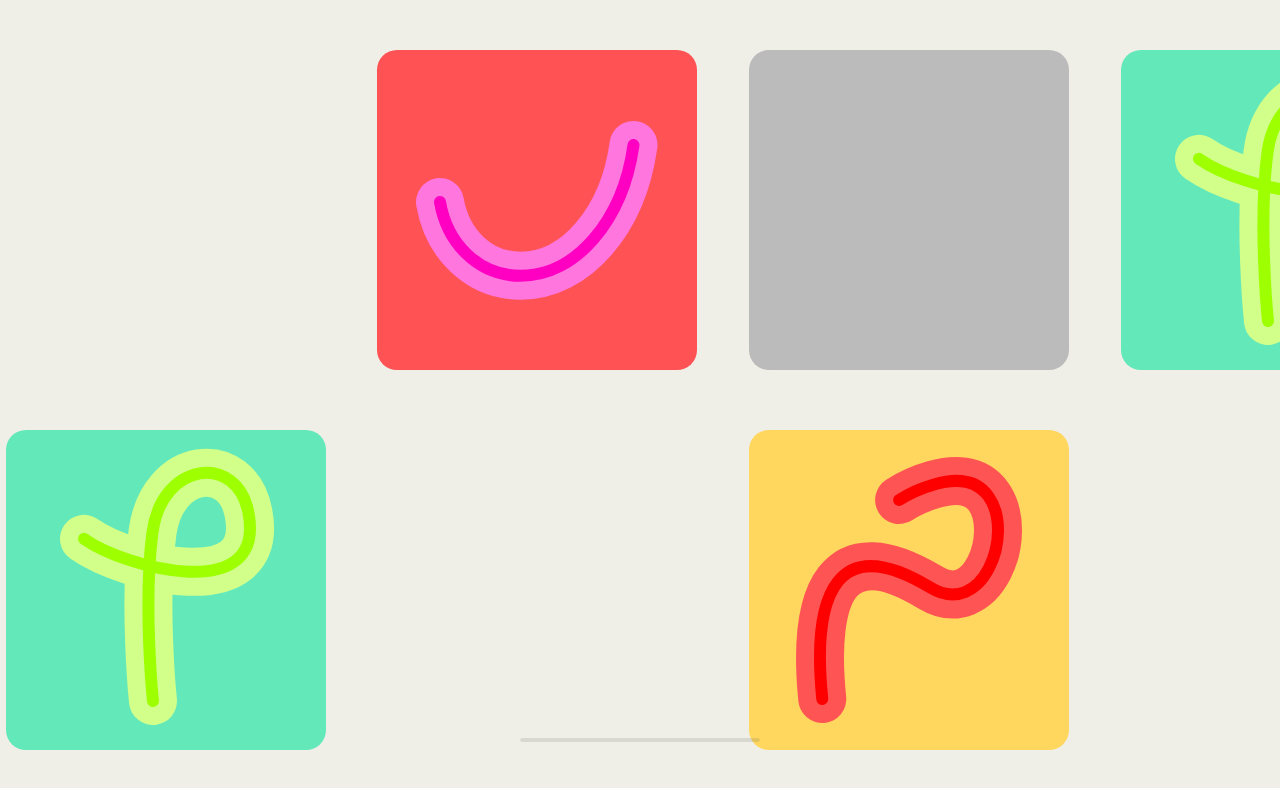
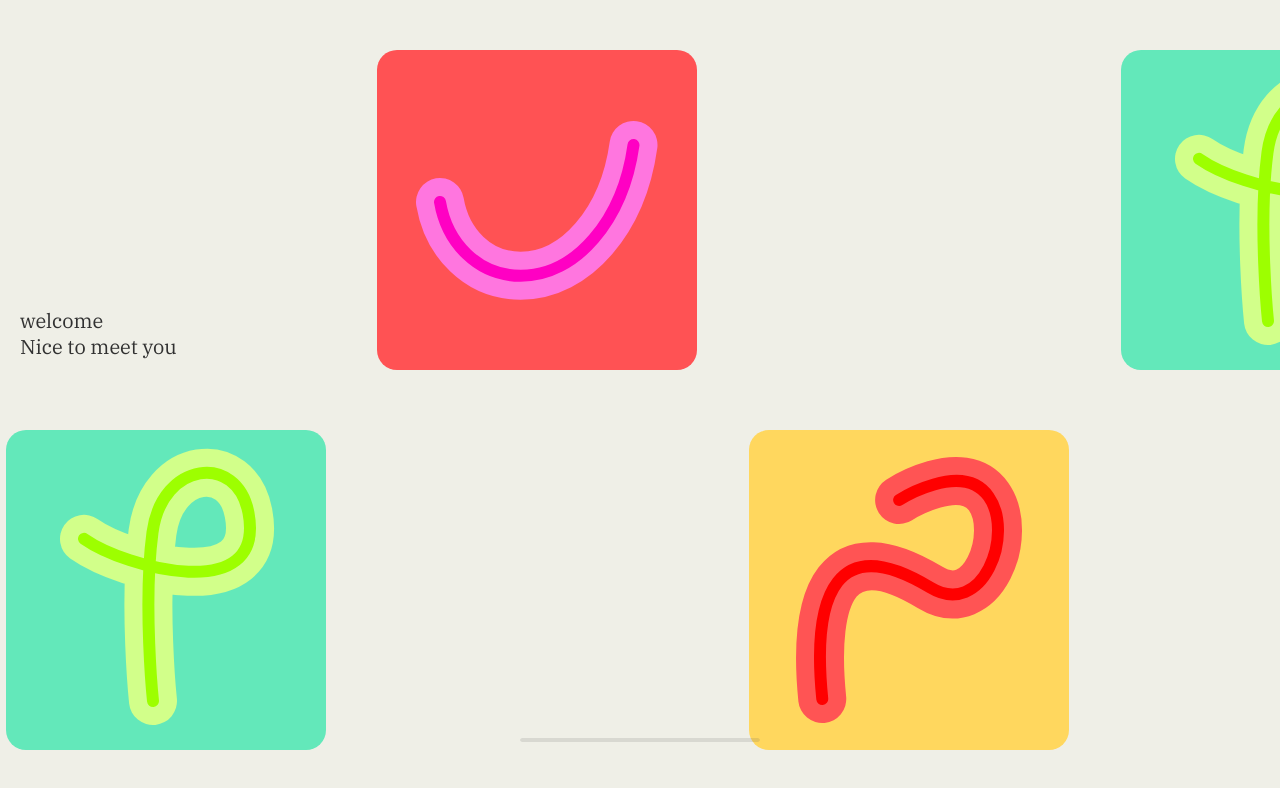
Before and after one commit to Upper-Hank/sticker, a React (Vite) app: page / in a window 1280 px wide. Shown: the top 788 px of the page. Built offline with nearby package versions, Linux system fonts and the light colour scheme.

Commit message:
新增了grid的文字模块；修复了非首轮的ticket right part滑入动画缺失；增加了ticket的card交互动画

```diff
--- a/src/App.css
+++ b/src/App.css
@@ -42,6 +42,43 @@
   display: flex;
   justify-content: center;
   align-items: center;
+}
+
+.grid-text {
+  z-index: 1;
+  display: flex;
+  flex-direction: column;
+  color: #313131;
+  box-sizing: border-box;
+  pointer-events: none;
+  font-family: "IBM Plex Serif", serif;
+  font-size: 20px;
+  font-weight: 400;
+  line-height: 1.3;
+}
+
+.grid-text--left-top {
+  justify-content: flex-start;
+  padding: 20px;
+}
+
+.grid-text--left-top,
+.grid-text--left-bottom {
+  align-items: flex-start;
+}
+
+.grid-text--left-bottom {
+  justify-content: flex-end;
+  padding: 20px;
+}
+
+.grid-text-line {
+  display: block;
+  white-space: nowrap;
+}
+
+.grid-text-word {
+  display: inline-block;
 }
 
 /* ===== Right Panel ===== */
--- a/src/App.jsx
+++ b/src/App.jsx
@@ -4,7 +4,7 @@ import { ScrollTrigger } from 'gsap/ScrollTrigger'
 import { ScrollToPlugin } from 'gsap/ScrollToPlugin'
 import { Draggable } from 'gsap/Draggable'
 import { InertiaPlugin } from 'gsap/InertiaPlugin'
-import { cells, getCellConfig, selectedCard as selectedCardKey } from './data/gridConfig'
+import { cells, getCellConfig, textBlocks, selectedCard as selectedCardKey } from './data/gridConfig'
 import tickets from './data/tickets.json'
 import Card from './components/Card/Card'
 import Graphic from './components/Graphic/Graphic'
@@ -110,6 +110,7 @@ function DesktopApp() {
         defaults: { ease: 'back.out(1.7)' },
         onComplete() {
           scrollBaseRef.current = window.scrollY
+          revealVisibleTextBlocks()
         },
       })
       introTlRef.current = introTl
@@ -133,6 +134,36 @@ function DesktopApp() {
 
         introTl.set(card, { willChange: 'auto', clearProps: 'willChange' }, t + 0.8)
       })
+
+      const textBlocksEls = gsap.utils.toArray('.grid-text')
+      let revealedTextBlocks = new WeakSet()
+      let hasStartedScrolling = false
+
+      gsap.set('.grid-text-word', { autoAlpha: 0, y: 8 })
+
+      const revealVisibleTextBlocks = () => {
+        textBlocksEls.forEach((block) => {
+          if (revealedTextBlocks.has(block)) return
+
+          const rect = block.getBoundingClientRect()
+          const isVisible = (
+            rect.left < vw
+            && rect.right > 0
+            && rect.top < vh
+            && rect.bottom > 0
+          )
+          if (!isVisible) return
+
+          revealedTextBlocks.add(block)
+          gsap.to(block.querySelectorAll('.grid-text-word'), {
+            autoAlpha: 1,
+            y: 0,
+            duration: 0.45,
+            stagger: 0.05,
+            ease: 'power2.out',
+          })
+        })
+      }
 
       /* ===== Target cell & layout values ===== */
       const selectCell = grid.querySelector(`[data-cell="${selectedCardKey}"]`)
@@ -173,6 +204,7 @@ function DesktopApp() {
       const renderHorizontalGrid = (nextProgress) => {
         horizontalState.progress = nextProgress
         gsap.set(grid, { y: 0, x: stepGridTargetX * nextProgress })
+        if (hasStartedScrolling) revealVisibleTextBlocks()
         return nextProgress
       }
 
@@ -198,7 +230,7 @@ function DesktopApp() {
 
         tl1to2
           .set([gridPanel, selectedCard], { willChange: 'transform, width, height, border-radius, opacity' }, 0)
-          .to(`[data-cell]:not([data-cell="${selectedCardKey}"])`, { autoAlpha: 0, duration: 0.12 }, 0)
+          .to(`[data-cell]:not([data-cell="${selectedCardKey}"]), .grid-text`, { autoAlpha: 0, duration: 0.12 }, 0)
           .to(gridPanel, {
             left: panelTargetLeft,
             top: panelTargetTop,
@@ -222,7 +254,7 @@ function DesktopApp() {
             ease: 'power3.inOut',
           }, 0.04)
           .call(() => { rightPanel.style.display = 'flex' }, [], 0.28)
-          .set(rightPanel, { willChange: 'transform' }, 0.28)
+          .set(rightPanel, { autoAlpha: 1, willChange: 'transform' }, 0.28)
           .fromTo(rightPanel, { x: vw }, { x: 0, duration: 0.28, ease: 'power3.out' }, 0.28)
           .fromTo(ticketStage, { autoAlpha: 0 }, { autoAlpha: 1, duration: 0.02 }, 0.58)
           .fromTo(firstTicket, { autoAlpha: 0 }, { autoAlpha: 1, duration: 0.02 }, 0.58)
@@ -490,11 +522,11 @@ function DesktopApp() {
           scatterEls.forEach(el => gsap.set(el, { x: 0, y: 0, zIndex: 'auto' }))
           scatterPositionsRef.current = []
 
-          gsap.set(gridPanel, { clearProps: 'left,top,width,height,borderRadius,autoAlpha' })
+          gsap.set(gridPanel, { clearProps: 'left,top,width,height,borderRadius,opacity,visibility' })
           gsap.set(gridPanel, { autoAlpha: 1 })
-          gsap.set('[data-cell]', { clearProps: 'autoAlpha' })
+          gsap.set('[data-cell]', { clearProps: 'opacity,visibility' })
           gsap.set(grid, { x: 0, y: 0 })
-          gsap.set(rightPanel, { clearProps: 'x,autoAlpha', display: '' })
+          gsap.set(rightPanel, { clearProps: 'x,opacity,visibility', display: '' })
           gsap.set(ticketStage, { autoAlpha: 0 })
           gsap.set(stackItems, { x: 0, y: 0, rotation: 0, scale: 1, autoAlpha: 0 })
 
@@ -508,6 +540,12 @@ function DesktopApp() {
           setVisualTicketIndex(0)
           setIsAnimating(false)
 
+          revealedTextBlocks = new WeakSet()
+          hasStartedScrolling = false
+          gsap.set('.grid-text', { clearProps: 'opacity,visibility' })
+          gsap.killTweensOf('.grid-text-word')
+          gsap.set('.grid-text-word', { autoAlpha: 0, y: 8 })
+
           const cards = gsap.utils.toArray('.grid .card')
           gsap.killTweensOf(cards, 'autoAlpha,scale')
           cards.forEach((card) => {
@@ -515,7 +553,7 @@ function DesktopApp() {
               width: '',
               height: '',
               borderRadius: '',
-              clearProps: 'autoAlpha,scale,transform',
+              clearProps: 'opacity,visibility,transform',
             })
             const paths = card.querySelectorAll('.graphic-path')
             paths.forEach((path) => {
@@ -538,6 +576,7 @@ function DesktopApp() {
             defaults: { ease: 'back.out(1.7)' },
             onComplete() {
               scrollBaseRef.current = window.scrollY
+              revealVisibleTextBlocks()
             },
           })
           introTlRef.current = newIntroTl
@@ -676,6 +715,7 @@ function DesktopApp() {
         e.preventDefault()
         const effectiveDelta = Math.abs(e.deltaX) > Math.abs(e.deltaY) ? e.deltaX : e.deltaY
         if (s.gridProgress >= READY_PROGRESS && effectiveDelta > 0) return
+        if (effectiveDelta !== 0) hasStartedScrolling = true
         setHorizontalTarget(horizontalState.targetProgress + effectiveDelta * WHEEL_SENSITIVITY)
       }
 
@@ -775,8 +815,13 @@ function DesktopApp() {
     animationMapRef.current.set(card, tl)
   }
 
+  const canAnimateCard = () => {
+    const { isAnimating, phase } = stateRef.current
+    return !isAnimating && (phase === 'grid' || phase === 'ticket')
+  }
+
   const handlePointerDown = (e) => {
-    if (stateRef.current.isAnimating || stateRef.current.phase !== 'grid') return
+    if (!canAnimateCard()) return
 
     const card = e.currentTarget
 
@@ -791,7 +836,7 @@ function DesktopApp() {
   const handlePointerUp = (e) => {
     const card = e.currentTarget
 
-    if (stateRef.current.isAnimating || stateRef.current.phase !== 'grid') {
+    if (!canAnimateCard()) {
       pendingPressMapRef.current.delete(card)
       return
     }
@@ -911,7 +956,7 @@ function DesktopApp() {
                     style={{ gridRow: cell.row, gridColumn: cell.col }}
                     data-cell={cell.key}
                   >
-                    {cfg.type !== 'empty' && cfg.type !== 'placeholder' && (
+                    {cfg.type !== 'empty' && (
                       <Card
                         bgColor={cfg.bgColor}
                         onPointerDown={handlePointerDown}
@@ -921,10 +966,29 @@ function DesktopApp() {
                         <Graphic name={cfg.graphic} />
                       </Card>
                     )}
-                    {cfg.type === 'placeholder' && <Card bgColor="#BBBBBB" />}
                   </div>
                 )
               })}
+              {textBlocks.map((block) => (
+                <div
+                  key={block.key}
+                  className={`grid-text grid-text--${block.align}`}
+                  style={{
+                    gridRow: block.row,
+                    gridColumn: `${block.col} / span ${block.colSpan || 1}`,
+                  }}
+                >
+                  {block.lines.map(line => (
+                    <span key={line} className="grid-text-line">
+                      {line.split(' ').map((word, index, words) => (
+                        <span key={`${word}-${index}`} className="grid-text-word">
+                          {word}{index < words.length - 1 ? '\u00A0' : ''}
+                        </span>
+                      ))}
+                    </span>
+                  ))}
+                </div>
+              ))}
             </div>
           </div>
         </div>
@@ -956,7 +1020,12 @@ function DesktopApp() {
               ref={setStackRef(i)}
               style={{ zIndex: i + 1 }}
             >
-              <Ticket data={ticket} />
+              <Ticket
+                data={ticket}
+                onCardPointerDown={handlePointerDown}
+                onCardPointerUp={handlePointerUp}
+                onCardPointerLeave={handlePointerLeave}
+              />
             </div>
           ))}
         </div>
--- a/src/components/Ticket/Ticket.jsx
+++ b/src/components/Ticket/Ticket.jsx
@@ -3,13 +3,19 @@ import Graphic from '../Graphic/Graphic'
 import Logo from '../Graphic/Graphic'
 import './Ticket.css'
 
-function Ticket({ data }) {
+function Ticket({ data, onCardPointerDown, onCardPointerUp, onCardPointerLeave }) {
   const { bgColor, title, letter, intro, graphic, logo } = data
 
   return (
     <article className="ticket">
       <div className="ticket-left">
-        <Card bgColor={bgColor} size={480}>
+        <Card
+          bgColor={bgColor}
+          size={480}
+          onPointerDown={onCardPointerDown}
+          onPointerUp={onCardPointerUp}
+          onPointerLeave={onCardPointerLeave}
+        >
           <Graphic name={graphic} />
         </Card>
       </div>
--- a/src/data/gridConfig.js
+++ b/src/data/gridConfig.js
@@ -7,13 +7,45 @@ for (let r = 1; r <= 4; r++) {
 }
 
 const placements = {
-  U: { graphic: 'U', bgColor: '#FF5254', cells: ['R1C1', 'R2C2', 'R2C5', 'R2C9', 'R3C8', 'R4C4', 'R4C10'] },
+  U: { graphic: 'U', bgColor: '#FF5254', cells: ['R1C1', 'R2C2', 'R2C5', 'R2C9', 'R4C4'] },
   P1: { graphic: 'P1', bgColor: '#FFD75E', cells: ['R1C7', 'R2C11', 'R3C3', 'R4C9'] },
-  P2: { graphic: 'P2', bgColor: '#63E8BA', cells: ['R1C6', 'R1C10', 'R2C4', 'R3C1', 'R3C12', 'R4C7'] },
+  P2: { graphic: 'P2', bgColor: '#63E8BA', cells: ['R1C6', 'R1C10', 'R2C4', 'R3C1', 'R3C8', 'R3C12', 'R4C7'] },
   E: { graphic: 'E', bgColor: '#6ECAFF', cells: ['R1C4', 'R2C8', 'R3C5', 'R4C2', 'R4C12'] },
-  R: { graphic: 'R', bgColor: '#A58AE8', cells: ['R1C2', 'R2C10', 'R3C6', 'R3C10'] },
-  placeholder: { cells: ['R1C5', 'R1C12', 'R2C3', 'R3C9', 'R4C6'] },
+  R: { graphic: 'R', bgColor: '#A58AE8', cells: ['R1C2', 'R2C10', 'R3C6'] },
 }
+
+const textBlocks = [
+  {
+    key: 'welcome',
+    row: 2,
+    col: 1,
+    align: 'left-bottom',
+    lines: ['welcome', 'Nice to meet you'],
+  },
+  {
+    key: 'experience',
+    row: 2,
+    col: 6,
+    colSpan: 2,
+    align: 'left-top',
+    lines: [
+      'This is an experience like no other.',
+      'I’m glad you’re here to see it.',
+      'Try clicking these cards.',
+    ],
+  },
+  {
+    key: 'next-journey',
+    row: 3,
+    col: 9,
+    colSpan: 2,
+    align: 'left-top',
+    lines: [
+      'Perhaps it’s time for the next part of our journey.',
+      'Try clicking the button.',
+    ],
+  },
+]
 
 const selectedCard = 'R2C9'
 
@@ -26,4 +58,4 @@ function getCellConfig(key) {
   return { type: 'empty' }
 }
 
-export { cells, placements, selectedCard, getCellConfig }
+export { cells, placements, textBlocks, selectedCard, getCellConfig }
```
